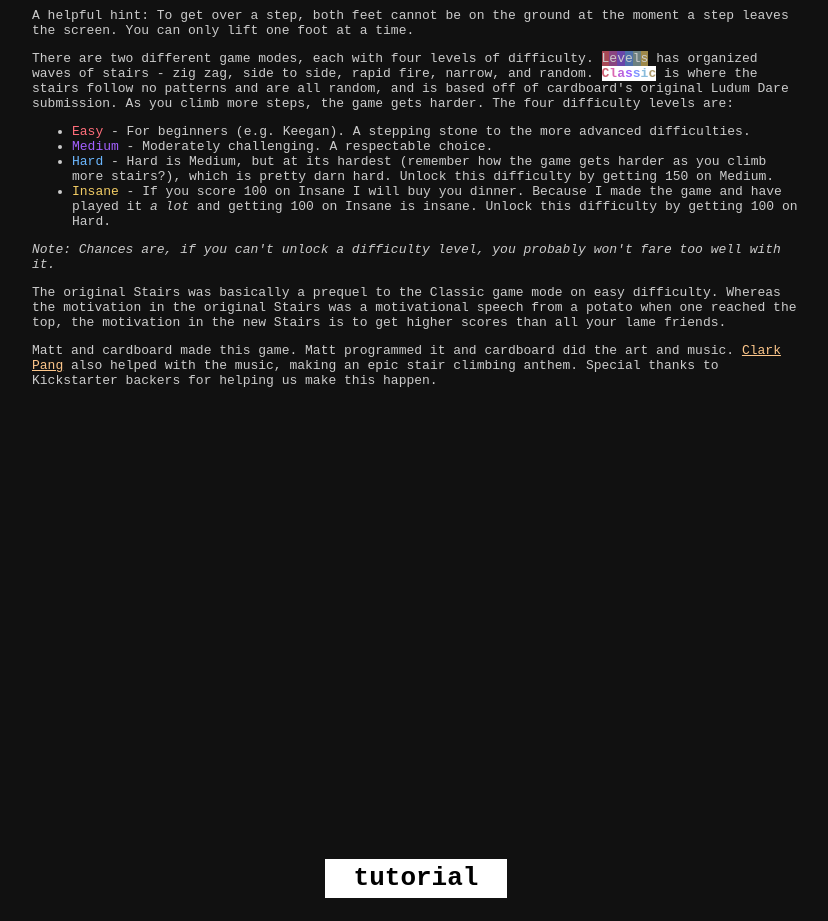
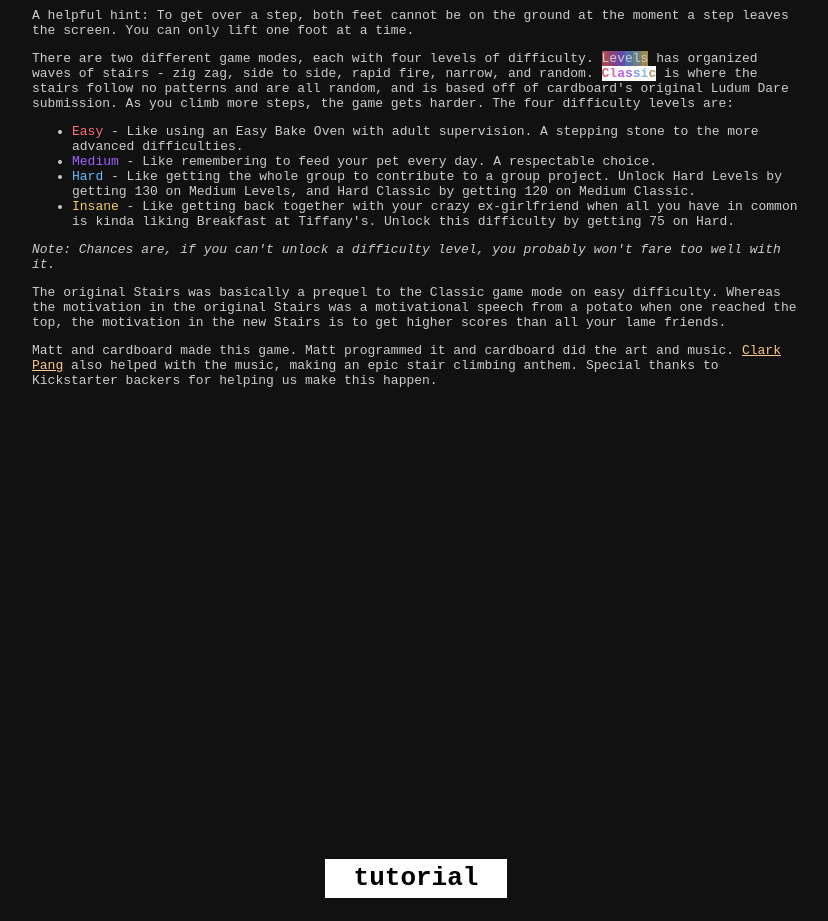
Before and after one commit to stairsthegame/stairsthegame.github.io, a plain HTML site: page index.html in a window 1280 px wide. Shown: the part 2180-3101 px from the top of the page, without its empty margins (224-1052 px from the left). Drawn offline with nearby package versions, Linux system fonts and the light colour scheme.

Commit message:
change difficulty descriptions

```diff
--- a/index.html
+++ b/index.html
@@ -360,13 +360,13 @@
                     <b><span style="background-color:white"> <span style="color:#cf6477">C</span><span style="color:#da67b1">l</span><span style="color:#bc63db">a</span><span style="color:#a164ff">s</span><span style="color:#8098ff">s</span><span style="color:#8abddc">i</span><span style="color:#ae9c6d">c</span></span></b>
                     is where the stairs follow no patterns and are all random, and is based off of cardboard's original Ludum Dare submission. As you climb more steps, the game gets harder. The four difficulty levels are:
                     <ul>
-                        <li><span class="c_easy">Easy</span> - For beginners (e.g. Keegan). A stepping stone to the more advanced difficulties.
+                        <li><span class="c_easy">Easy</span> - Like using an Easy Bake Oven with adult supervision. A stepping stone to the more advanced difficulties.
                         </li>
-                        <li><span class="c_medium">Medium</span> - Moderately challenging. A respectable choice.
+                        <li><span class="c_medium">Medium</span> - Like remembering to feed your pet every day. A respectable choice.
                         </li>
-                        <li><span class="c_hard">Hard</span> - Hard is Medium, but at its hardest (remember how the game gets harder as you climb more stairs?), which is pretty darn hard. Unlock this difficulty by getting 150 on Medium.
+                        <li><span class="c_hard">Hard</span> - Like getting the whole group to contribute to a group project. Unlock Hard Levels by getting 130 on Medium Levels, and Hard Classic by getting 120 on Medium Classic.
                         </li>
-                        <li><span class="c_insane">Insane</span> - If you score 100 on Insane I will buy you dinner. Because I made the game and have played it <em>a lot</em> and getting 100 on Insane is insane. Unlock this difficulty by getting 100 on Hard.
+                        <li><span class="c_insane">Insane</span> - Like getting back together with your crazy ex-girlfriend when all you have in common is kinda liking Breakfast at Tiffany's. Unlock this difficulty by getting 75 on Hard.
                         </li>
                     </ul>
                     <em>Note: Chances are, if you can't unlock a difficulty level, you probably won't fare too well with it.</em>
```
Also changed, not shown: 2 other files.
